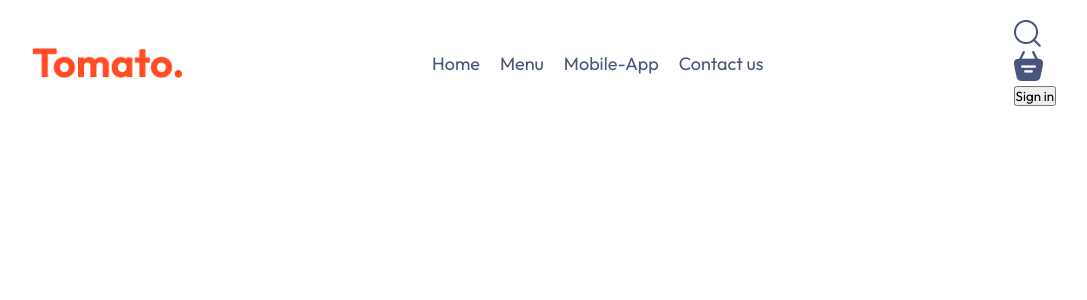
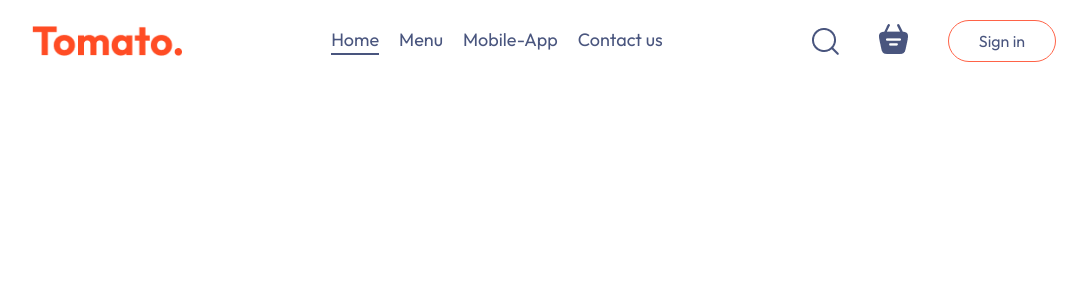
Before and after one commit to suisashehi/food-delivery, a React (Vite) app: page / in a window 1280 px wide. Shown: the top 300 px of the page, without its empty margins (96-1183 px from the left). Built offline with nearby package versions, Linux system fonts and the light colour scheme.

Commit message:
implemented active menu state with underline effect using useState and dynamic classNames

```diff
--- a/src/components/Navbar/Navbar.css
+++ b/src/components/Navbar/Navbar.css
@@ -1,18 +1,48 @@
-.navbar{
+.navbar {
   padding: 20px 0px;
   display: flex;
   justify-content: space-between;
   align-items: center;
 }
 
-.navbar .logo{
+.navbar .logo {
   width: 150px;
 }
 
-.navbar-menu{
+.navbar-menu {
   display: flex;
   list-style: none;
   gap: 20px;
   color: #49557e;
   font-size: 18px;
 }
+
+.navbar-right {
+  display: flex;
+  align-items: center;
+  gap: 40px;
+}
+
+.navbar button {
+  background: transparent;
+  font-size: 16px;
+  color: #49557e;
+  border: 1px solid tomato;
+  padding: 10px 30px;
+  border-radius: 50px;
+  cursor: pointer;
+  transition: 0.3s;
+}
+
+.navbar button:hover {
+  background-color: #fff4f2;
+}
+
+.navbar .active {
+  padding-bottom: 2px;
+  border-bottom: 2px solid #49557e;
+}
+
+.navbar li{
+    cursor: pointer;
+}
--- a/src/components/Navbar/Navbar.jsx
+++ b/src/components/Navbar/Navbar.jsx
@@ -1,16 +1,19 @@
-import React from 'react'
+import React, { useState } from 'react'
 import './Navbar.css'
 import { assets } from '../../assets/assets'
 const Navbar = () => {
+
+    const [menu,setMenu] = useState("home");
+
   return (
     <div className='navbar'>
         <img src={assets.logo} alt="" className="logo" />
 
         <ul className="navbar-menu">
-            <li>Home</li>
-            <li>Menu</li>
-            <li>Mobile-App</li>
-            <li>Contact us</li>
+            <li onClick={()=>setMenu("home")} className={menu==="home"?"active":""}>Home</li>
+            <li onClick={()=>setMenu("menu")} className={menu==="menu"?"active":""}>Menu</li>
+            <li onClick={()=>setMenu("mobile-app")} className={menu==="mobile-app"?"active":""}>Mobile-App</li>
+            <li onClick={()=>setMenu("contact-us")} className={menu==="contact-us"?"active":""}>Contact us</li>
         </ul>
         <div className="navbar-right">
             <img src={assets.search_icon} alt="" />
```
Lines whose indentation alone changed are shown as unchanged.
